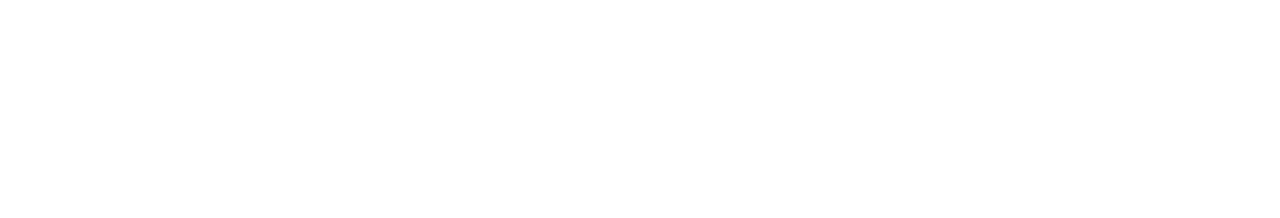
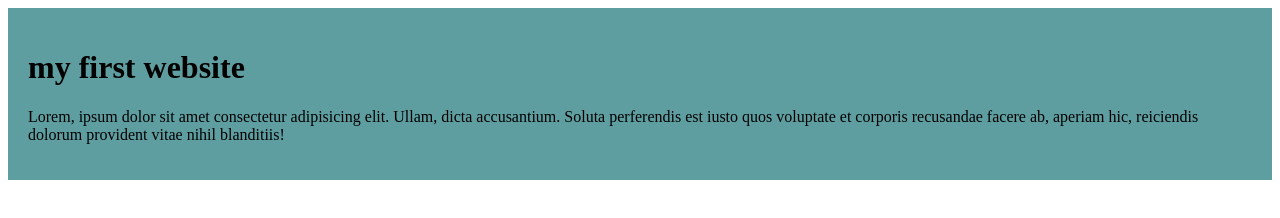
Before and after one commit to SabrinaDoesFullStack/xyborsha, a plain HTML site: page index.html in a window 1280 px wide. Drawn offline with Linux system fonts and the light colour scheme.

Commit message:
my first ever github repo

```diff
--- /dev/null
+++ b/blog.css
@@ -0,0 +1,4 @@
+div{
+  background-color: cadetblue;
+  padding: 20px;
+}
--- a/index.html
+++ b/index.html
@@ -5,10 +5,16 @@
   <meta charset="UTF-8">
   <meta name="viewport" content="width=device-width, initial-scale=1.0">
   <title>my first ever github repo</title>
+  <link rel="stylesheet" href="blog.css">
 </head>
 
 <body>
-
+  <div>
+    <h1>my first website</h1>
+    <p>Lorem, ipsum dolor sit amet consectetur adipisicing elit. Ullam, dicta accusantium. Soluta perferendis est iusto
+      quos voluptate et corporis recusandae facere ab, aperiam hic, reiciendis dolorum provident vitae nihil blanditiis!
+    </p>
+  </div>
 </body>
 
 </html>
```
